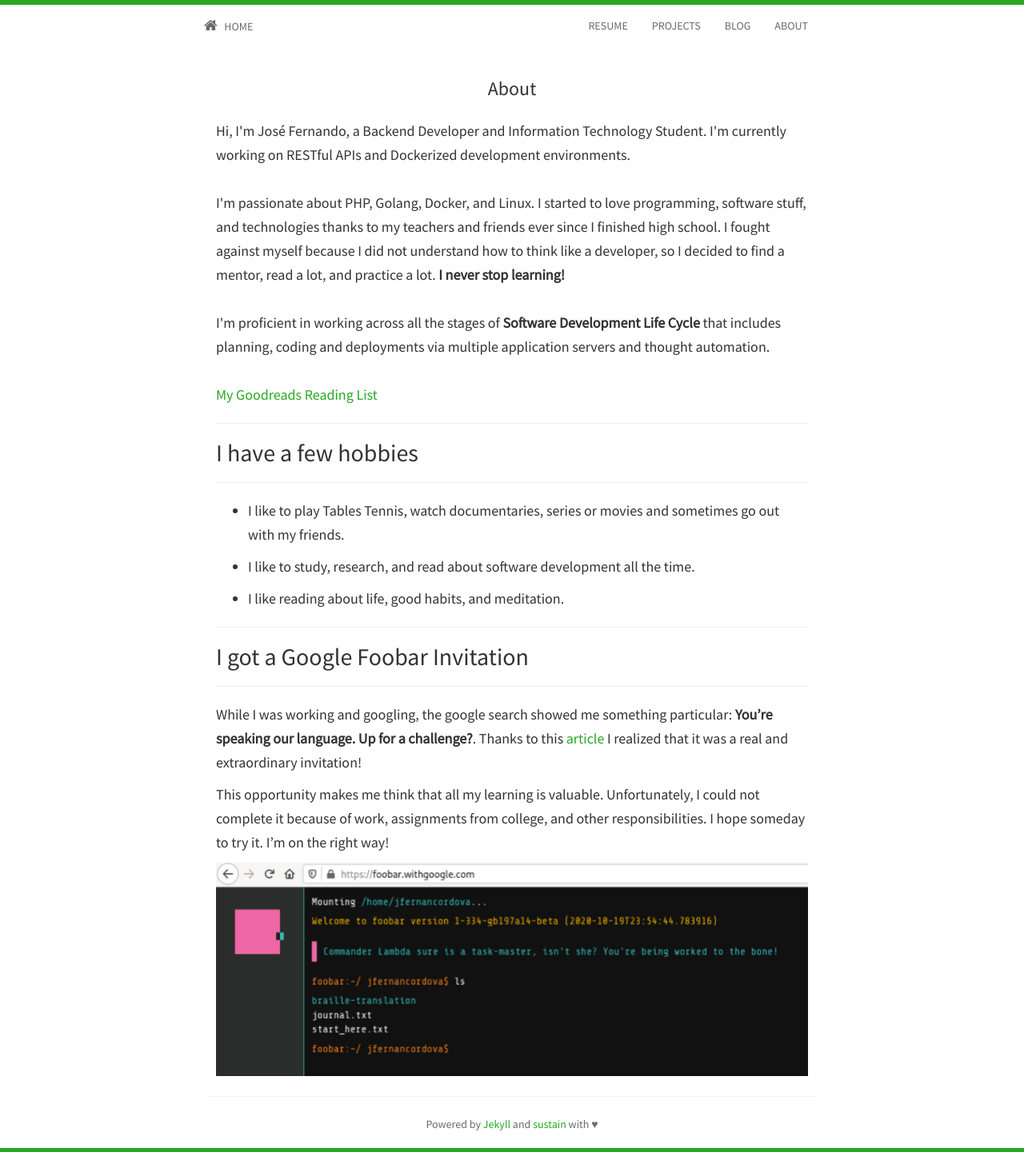
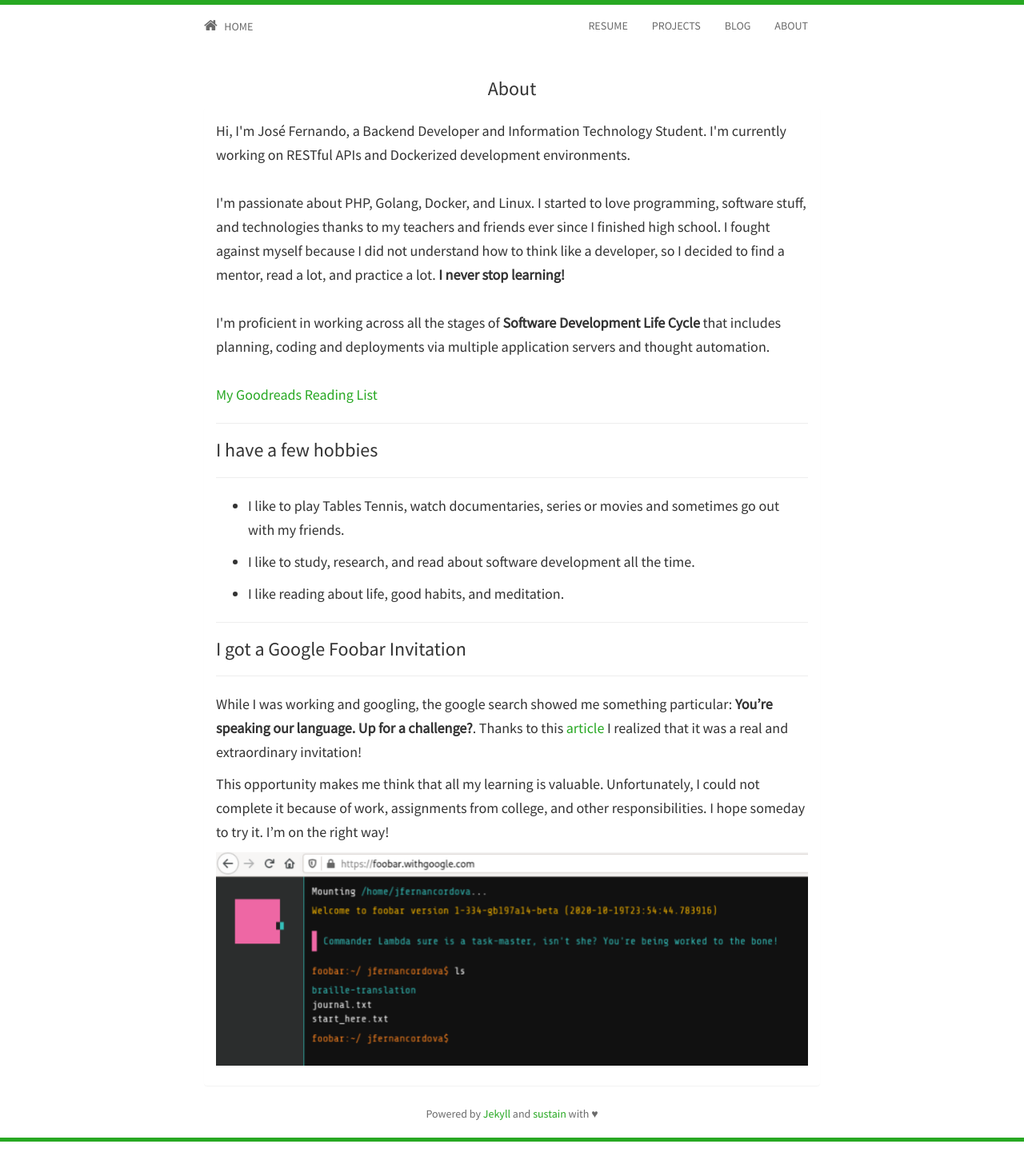
Before and after one commit to jfernancordova/jfernancordova.github.io, a Jekyll site: the page built from about.html, in a window 1280 px wide. Shown: the whole page at 80% size. Built offline with Jekyll 4.4.1, drawn with Linux system fonts in a browser that asks for light colours; nearby versions of some CDN libraries.

Commit message:
master | Refactoring

```diff
--- a/about.html
+++ b/about.html
@@ -28,7 +28,7 @@
                     </p>
                 </div>
                 <hr/>
-                <h2 id="i-have-a-few-hobbies">I have a few hobbies</h2>
+                <h3 id="i-have-a-few-hobbies">I have a few hobbies</h3>
                 <hr/>
                 <ul>
                     <li>
@@ -43,7 +43,7 @@
                     </li>
                 </ul>
                 <hr/>
-                <h2 id="i-got-a-google-foobar-invitation">I got a Google Foobar Invitation</h2>
+                <h3 id="i-got-a-google-foobar-invitation">I got a Google Foobar Invitation</h3>
                 <hr/>
                 <p>While I was working and googling, the google search showed me something particular: <strong>You’re
                     speaking our language. Up for a challenge?</strong>. Thanks to this <a
```
